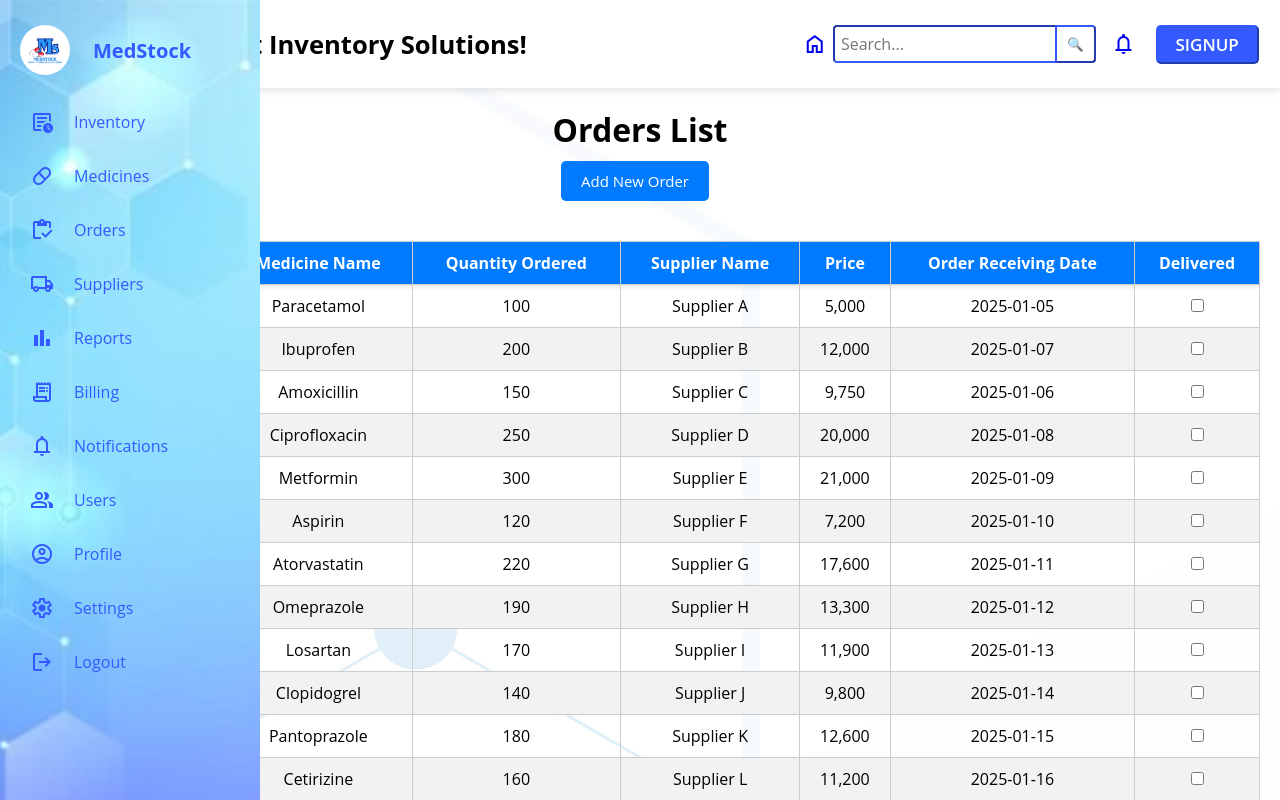
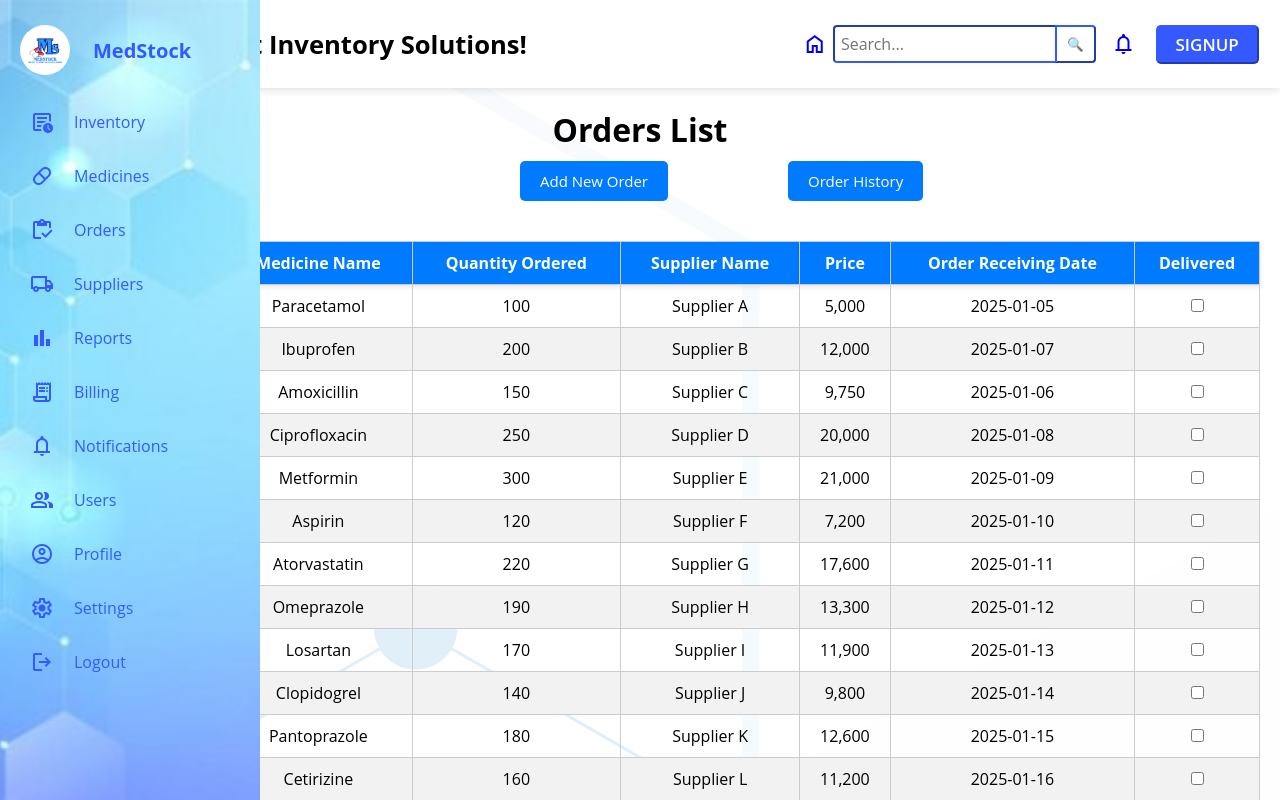
Before and after one commit to dnm10/New-MedStock, a React (Create React App) app in the folder medstock-app/: page /Orders in a window 1280 px wide. Shown: the top 800 px of the page. Built offline with nearby package versions, Linux system fonts and the light colour scheme.

Commit message:
done with adding forms in orders

```diff
--- a/medstock-app/src/Components/Orders.js
+++ b/medstock-app/src/Components/Orders.js
@@ -11,16 +11,19 @@ const Orders = () => {
   { orderId: 'ORD006', medicineName: 'Aspirin', quantity: 120, supplierName: 'Supplier F', price: 7200, orderDate: '2025-01-10', delivered: false },
   { orderId: 'ORD007', medicineName: 'Atorvastatin', quantity: 220, supplierName: 'Supplier G', price: 17600, orderDate: '2025-01-11', delivered: false },
   { orderId: 'ORD008', medicineName: 'Omeprazole', quantity: 190, supplierName: 'Supplier H', price: 13300, orderDate: '2025-01-12', delivered: false },
-    { orderId: 'ORD009', medicineName: 'Losartan', quantity: 170, supplierName: 'Supplier I', price: 11900, orderDate: '2025-01-13', delivered: false},
+  { orderId: 'ORD009', medicineName: 'Losartan', quantity: 170, supplierName: 'Supplier I', price: 11900, orderDate: '2025-01-13', delivered: false },
   { orderId: 'ORD010', medicineName: 'Clopidogrel', quantity: 140, supplierName: 'Supplier J', price: 9800, orderDate: '2025-01-14', delivered: false },
   { orderId: 'ORD011', medicineName: 'Pantoprazole', quantity: 180, supplierName: 'Supplier K', price: 12600, orderDate: '2025-01-15', delivered: false },
   { orderId: 'ORD012', medicineName: 'Cetirizine', quantity: 160, supplierName: 'Supplier L', price: 11200, orderDate: '2025-01-16', delivered: false },
   { orderId: 'ORD013', medicineName: 'Azithromycin', quantity: 210, supplierName: 'Supplier M', price: 16800, orderDate: '2025-01-17', delivered: false },
   { orderId: 'ORD014', medicineName: 'Levothyroxine', quantity: 130, supplierName: 'Supplier N', price: 8450, orderDate: '2025-01-18', delivered: false },
   { orderId: 'ORD015', medicineName: 'Salbutamol', quantity: 270, supplierName: 'Supplier O', price: 24300, orderDate: '2025-01-19', delivered: false },
+  { orderId: 'ORD016', medicineName: 'Simvastatin', quantity: 150, supplierName: 'Supplier P', price: 11250, orderDate: '2025-01-20', delivered: false },
   ]);
 
-  const [isModalOpen, setIsModalOpen] = useState(false);
+  const [isAddModalOpen, setIsAddModalOpen] = useState(false);
+  const [isHistoryModalOpen, setIsHistoryModalOpen] = useState(false);
+
   const [newOrder, setNewOrder] = useState({
     orderId: '',
     medicineName: '',
@@ -55,7 +58,7 @@ const Orders = () => {
       newOrder.orderDate
     ) {
       setOrders((prevOrders) => [...prevOrders, newOrder]);
-      setIsModalOpen(false);
+      setIsAddModalOpen(false);
       setNewOrder({
         orderId: '',
         medicineName: '',
@@ -70,17 +73,25 @@ const Orders = () => {
     }
   };
 
+  const deliveredOrders = orders.filter((order) => order.delivered);
+
   return (
     <div className={styles.Orders}>
       <h1>Orders List</h1>
-      <button className={styles.addOrderButton} onClick={() => setIsModalOpen(true)}>
+      <div className={styles.buttons}>
+        <button className={styles.addOrderButton} onClick={() => setIsAddModalOpen(true)}>
           Add New Order
         </button>
+        <button className={styles.historyButton} onClick={() => setIsHistoryModalOpen(true)}>
+          Order History
+        </button>
+      </div>
 
-      {isModalOpen && (
+      {/* Add Order Modal */}
+      {isAddModalOpen && (
         <div className={styles.modal}>
           <div className={styles.modalContent}>
-            <button className={styles.closeButton} onClick={() => setIsModalOpen(false)}>
+            <button className={styles.closeButton} onClick={() => setIsAddModalOpen(false)}>
               &times;
             </button>
             <h3>Add New Order</h3>
@@ -145,6 +156,46 @@ const Orders = () => {
         </div>
       )}
 
+      {/* Order History Modal */}
+      {isHistoryModalOpen && (
+        <div className={styles.modal}>
+          <div className={styles.modalContent}>
+            <button className={styles.closeButton} onClick={() => setIsHistoryModalOpen(false)}>
+              &times;
+            </button>
+            <h1>Order History</h1>
+            {deliveredOrders.length > 0 ? (
+              <table className={styles.historyTable}>
+                <thead>
+                  <tr>
+                    <th>Order ID</th>
+                    <th>Medicine Name</th>
+                    <th>Quantity</th>
+                    <th>Supplier Name</th>
+                    <th>Price</th>
+                    <th>Order Date</th>
+                  </tr>
+                </thead>
+                <tbody>
+                  {deliveredOrders.map((order) => (
+                    <tr key={order.orderId}>
+                      <td>{order.orderId}</td>
+                      <td>{order.medicineName}</td>
+                      <td>{order.quantity}</td>
+                      <td>{order.supplierName}</td>
+                      <td>{order.price.toLocaleString()}</td>
+                      <td>{order.orderDate}</td>
+                    </tr>
+                  ))}
+                </tbody>
+              </table>
+            ) : (
+              <p>No orders delievered till date.</p>
+            )}
+          </div>
+        </div>
+      )}
+
       <table className="orders-table">
         <thead>
           <tr>
--- a/medstock-app/src/Components/Orders.module.css
+++ b/medstock-app/src/Components/Orders.module.css
@@ -67,6 +67,7 @@
   border: none;
   padding: 10px 20px;
   font-size: 15px;
+  margin-left: 500px;
   cursor: pointer;
   margin-bottom: 20px;
   margin-top: 10px;
@@ -94,7 +95,7 @@
   background-color: #a1ceff;
   padding: 20px;
   border-radius: 5px;
-  width: 400px;
+  width: 700px;
   margin-top: 10px;
   box-shadow: 0 2px 10px rgba(0, 0, 0, 0.1);
   position: relative;
@@ -142,3 +143,43 @@
 .saveOrderButton:hover {
   background-color: #218838;
 }
+
+.buttons {
+  display: flex;
+  gap: 10px;
+  margin-bottom: 20px;
+}
+
+.historyButton {
+  background-color: #007bff;
+  color: white;
+  border: none;
+  padding: 10px 20px;
+  font-size: 15px;
+  margin-left: 100px;
+  cursor: pointer;
+  margin-bottom: 20px;
+  margin-top: 10px;
+  border-radius: 5px;
+}
+
+.historyButton:hover {
+  background-color: #0056b3;
+}
+
+.historyTable {
+  width: 100%;
+  border-collapse: collapse;
+  margin-left: 10px;
+}
+
+.historyTable th,
+.historyTable td {
+  border: 1px solid #ddd;
+  padding: 8px;
+}
+
+.historyTable th {
+  background-color: #181717;
+  text-align: left;
+}
```
Lines whose indentation alone changed are shown as unchanged.
